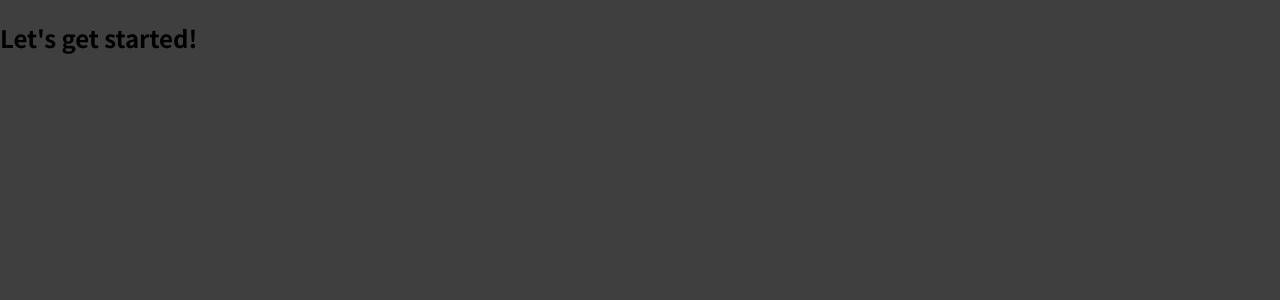
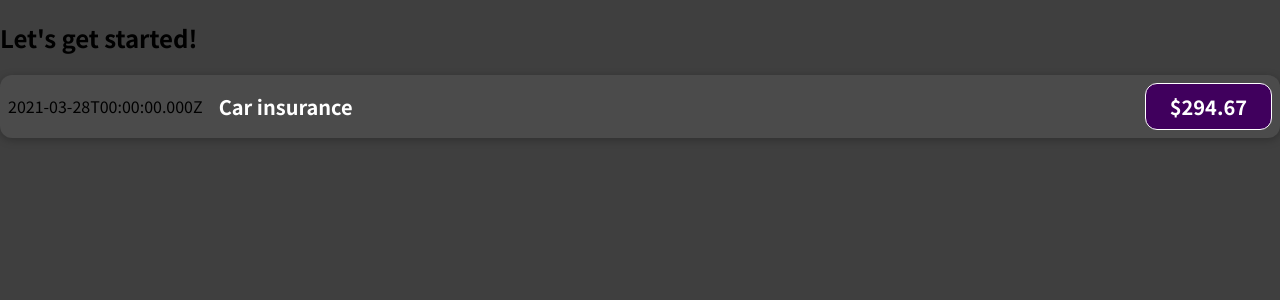
Before and after one commit to JonathanAriass/React, a JavaScript app in the folder react-guide/: page / in a window 1280 px wide. Shown: the top 300 px of the page. Built offline with nearby package versions, Linux system fonts and the light colour scheme.

Commit message:
First component with JSX

```diff
--- a/react-guide/src/App.js
+++ b/react-guide/src/App.js
@@ -1,7 +1,11 @@
+import ExpenseItem from './components/ExpenseItem';
+
 function App() {
+  // What we return here is a div for changing it on the root div
   return (
     <div>
       <h2>Let's get started!</h2>
+      <ExpenseItem></ExpenseItem>
     </div>
   );
 }
--- /dev/null
+++ b/react-guide/src/components/ExpenseItem.css
@@ -0,0 +1,56 @@
+.expense-item {
+    display: flex;
+    justify-content: space-between;
+    align-items: center;
+    box-shadow: 0 2px 8px rgba(0, 0, 0, 0.25);
+    padding: 0.5rem;
+    margin: 1rem 0;
+    border-radius: 12px;
+    background-color: #4b4b4b;
+  }
+
+  .expense-item__description {
+    display: flex;
+    flex-direction: column;
+    gap: 1rem;
+    align-items: flex-end;
+    flex-flow: column-reverse;
+    justify-content: flex-start;
+    flex: 1;
+  }
+
+  .expense-item h2 {
+    color: #3a3a3a;
+    font-size: 1rem;
+    flex: 1;
+    margin: 0 1rem;
+    color: white;
+  }
+
+  .expense-item__price {
+    font-size: 1rem;
+    font-weight: bold;
+    color: white;
+    background-color: #40005d;
+    border: 1px solid white;
+    padding: 0.5rem;
+    border-radius: 12px;
+  }
+
+  @media (min-width: 580px) {
+    .expense-item__description {
+      flex-direction: row;
+      align-items: center;
+      justify-content: flex-start;
+      flex: 1;
+    }
+
+    .expense-item__description h2 {
+      font-size: 1.25rem;
+    }
+
+    .expense-item__price {
+      font-size: 1.25rem;
+      padding: 0.5rem 1.5rem;
+    }
+  }
--- /dev/null
+++ b/react-guide/src/components/ExpenseItem.js
@@ -0,0 +1,19 @@
+import "./ExpenseItem.css";
+
+function ExpenseItem() {
+  const expenseDate = new Date(2021, 2, 28);
+  const expenseTitle = "Car insurance";
+  const expenseAmount = 294.67;
+
+  return (
+    <div className="expense-item">
+      <div>{expenseDate.toISOString()}</div>
+      <div className="expense-item__description">
+        <h2>{expenseTitle}</h2>
+        <div className="expense-item__price">${expenseAmount}</div>
+      </div>
+    </div>
+  );
+}
+
+export default ExpenseItem;
--- a/react-guide/src/index.js
+++ b/react-guide/src/index.js
@@ -4,4 +4,6 @@ import './index.css';
 import App from './App';
 
 const root = ReactDOM.createRoot(document.getElementById('root'));
+// We are saying that the root render should be changed with App
+// this App which is a component.
 root.render(<App />);
```
Also changed, not shown: 1 other file (tests, documents, lock files or other folders).
